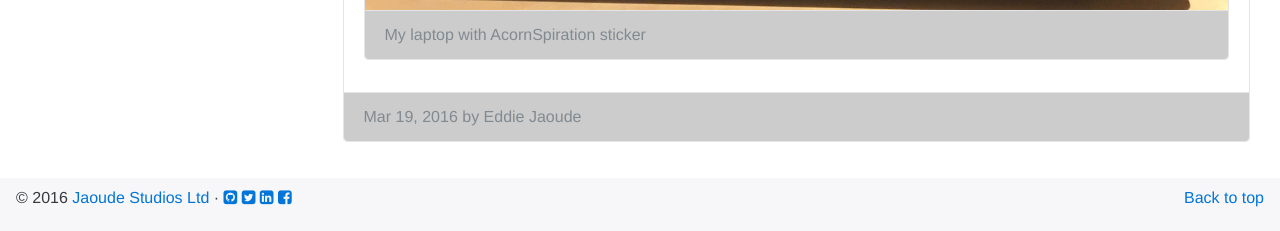
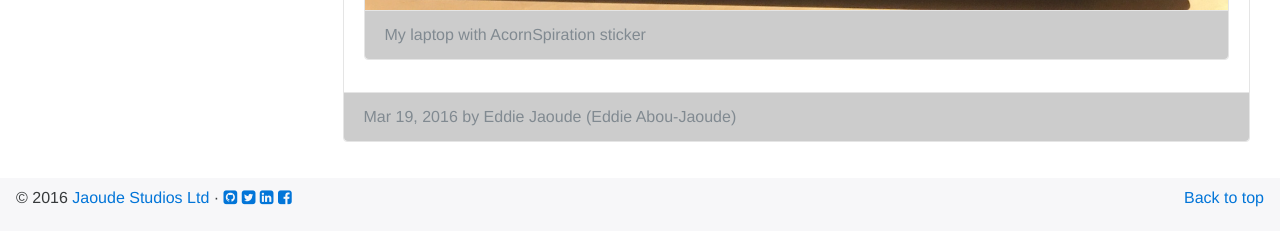
Before and after one commit to eddiejaoude/eddiejaoude.github.com, a Jekyll site: the page built from _posts/2016-03-19-acornhack-hackathon.md, in a window 1280 px wide and 900 px high, scrolled down 2912 px. Shown: the part 666-897 px from the top of the window. Built offline with Jekyll 4.4.1, drawn with Linux system fonts in a browser that asks for light colours; nearby versions of some CDN libraries; comment, search, counter and statistics services are not loaded.

Commit message:
Updated full name on author

```diff
--- a/_posts/2016-03-19-acornhack-hackathon.md
+++ b/_posts/2016-03-19-acornhack-hackathon.md
@@ -5,7 +5,7 @@ date:   2016-03-19 00:00:00 +0000
 overview: 2-day hackathon to encourage entrepreneurship - where teenage girls will be inspired to get creative with coding, programming and digital technology, as well as attend masterclass workshops from digital marketing to APIs. The aim of this event is to give young women the basic tools that will enable them to make a more informed decisions.
 image_thumbnail: /img/2016-03-19/acornhack_thumbnail.png
 image_main: /img/2016-03-19/acornhack_main.png
-author: Eddie Jaoude
+author: Eddie Jaoude (Eddie Abou-Jaoude)
 ---
 
 #### Pre-event
```
